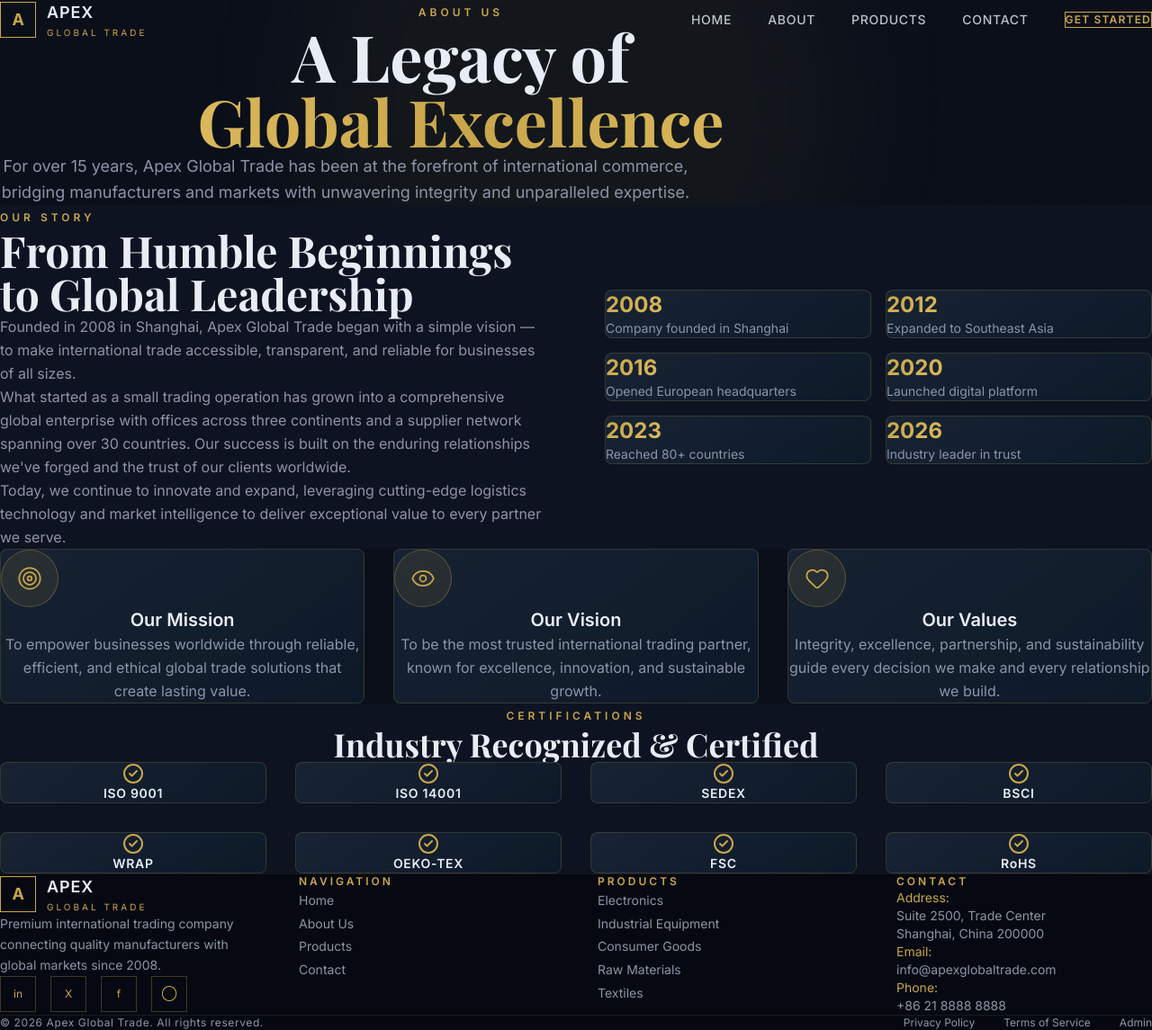
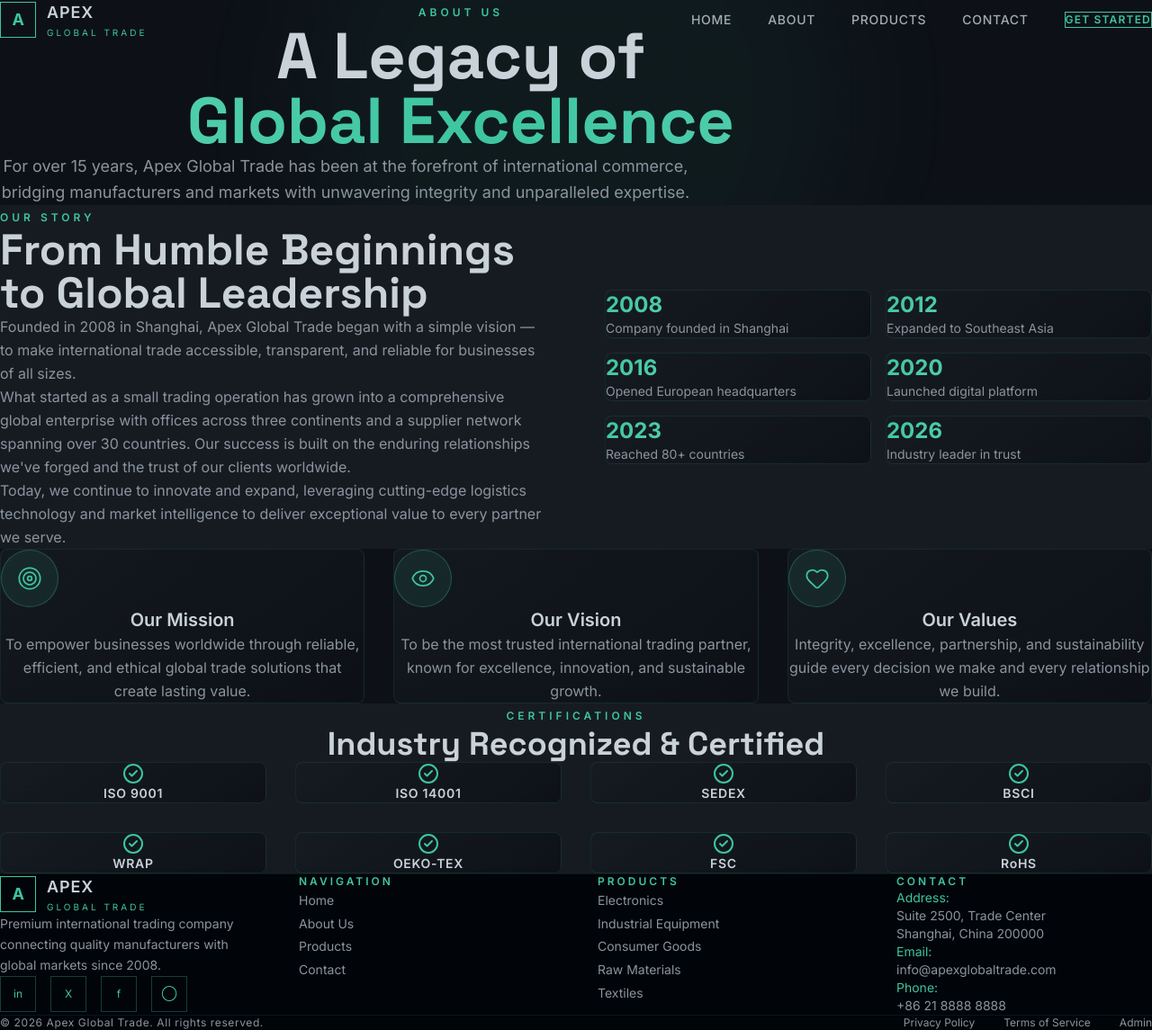
Before and after one commit to LZC0911/foreign-trade-website, a Next.js app: page /about in a window 1280 px wide. Shown: the whole page at 90% size. Built offline with nearby package versions, Linux system fonts and the light colour scheme.

Commit message:
design: shift from luxury gold to understated tech aesthetic

```diff
--- a/src/app/about/page.tsx
+++ b/src/app/about/page.tsx
@@ -6,15 +6,15 @@ export default function AboutPage() {
       {/* Hero */}
       <section className="relative pt-40 pb-24 overflow-hidden">
         <div className="absolute inset-0 grid-bg opacity-50" />
-        <div className="absolute top-1/2 left-1/2 -translate-x-1/2 -translate-y-1/2 w-[600px] h-[600px] bg-[#c9a64a]/5 rounded-full blur-3xl" />
+        <div className="absolute top-1/2 left-1/2 -translate-x-1/2 -translate-y-1/2 w-[600px] h-[600px] bg-[#3ec5a0]/5 rounded-full blur-3xl" />
 
         <div className="relative z-10 max-w-5xl mx-auto px-6 lg:px-8 text-center">
-          <span className="text-[#c9a64a] text-xs font-semibold tracking-[4px] uppercase">About Us</span>
-          <h1 className="text-5xl md:text-7xl font-bold text-[#e8edf5] mt-6 mb-8" style={{ fontFamily: "'Playfair Display', serif" }}>
+          <span className="text-[#3ec5a0] text-xs font-semibold tracking-[4px] uppercase">About Us</span>
+          <h1 className="text-5xl md:text-7xl font-bold text-[#c9d1d9] mt-6 mb-8" style={{ fontFamily: "'Space Grotesk', sans-serif" }}>
             A Legacy of<br />
             <span className="shimmer">Global Excellence</span>
           </h1>
-          <p className="text-[#8b95a7] text-lg max-w-3xl mx-auto leading-relaxed">
+          <p className="text-[#8b949e] text-lg max-w-3xl mx-auto leading-relaxed">
             For over 15 years, Apex Global Trade has been at the forefront of international commerce,
             bridging manufacturers and markets with unwavering integrity and unparalleled expertise.
           </p>
@@ -22,15 +22,15 @@ export default function AboutPage() {
       </section>
 
       {/* Our Story */}
-      <section className="py-24 bg-[#0d1320]">
+      <section className="py-24 bg-[#161b22]">
         <div className="max-w-7xl mx-auto px-6 lg:px-8">
           <div className="grid lg:grid-cols-2 gap-16 items-center">
             <div>
-              <span className="text-[#c9a64a] text-xs font-semibold tracking-[4px] uppercase">Our Story</span>
-              <h2 className="text-4xl md:text-5xl font-bold text-[#e8edf5] mt-4 mb-8" style={{ fontFamily: "'Playfair Display', serif" }}>
+              <span className="text-[#3ec5a0] text-xs font-semibold tracking-[4px] uppercase">Our Story</span>
+              <h2 className="text-4xl md:text-5xl font-bold text-[#c9d1d9] mt-4 mb-8" style={{ fontFamily: "'Space Grotesk', sans-serif" }}>
                 From Humble Beginnings<br />to Global Leadership
               </h2>
-              <div className="space-y-5 text-[#8b95a7] leading-relaxed">
+              <div className="space-y-5 text-[#8b949e] leading-relaxed">
                 <p>
                   Founded in 2008 in Shanghai, Apex Global Trade began with a simple vision — to make international trade
                   accessible, transparent, and reliable for businesses of all sizes.
@@ -57,7 +57,7 @@ export default function AboutPage() {
               ].map((milestone, i) => (
                 <div key={i} className="card p-6">
                   <div className="text-2xl font-bold text-gold-gradient mb-2">{milestone.year}</div>
-                  <div className="text-[#8b95a7] text-sm">{milestone.event}</div>
+                  <div className="text-[#8b949e] text-sm">{milestone.event}</div>
                 </div>
               ))}
             </div>
@@ -66,7 +66,7 @@ export default function AboutPage() {
       </section>
 
       {/* Mission Vision Values */}
-      <section className="py-24 bg-[#0a0f1a]">
+      <section className="py-24 bg-[#0d1117]">
         <div className="max-w-7xl mx-auto px-6 lg:px-8">
           <div className="grid md:grid-cols-3 gap-8">
             {[
@@ -87,11 +87,11 @@ export default function AboutPage() {
               },
             ].map((item, i) => (
               <div key={i} className="card p-10 text-center">
-                <div className="w-16 h-16 mx-auto bg-[#c9a64a]/10 border border-[#c9a64a]/30 rounded-full flex items-center justify-center mb-6">
-                  <item.icon className="text-[#c9a64a]" size={28} strokeWidth={1.5} />
+                <div className="w-16 h-16 mx-auto bg-[#3ec5a0]/10 border border-[#3ec5a0]/30 rounded-full flex items-center justify-center mb-6">
+                  <item.icon className="text-[#3ec5a0]" size={28} strokeWidth={1.5} />
                 </div>
-                <h3 className="text-xl font-semibold text-[#e8edf5] mb-4">{item.title}</h3>
-                <p className="text-[#8b95a7] leading-relaxed">{item.desc}</p>
+                <h3 className="text-xl font-semibold text-[#c9d1d9] mb-4">{item.title}</h3>
+                <p className="text-[#8b949e] leading-relaxed">{item.desc}</p>
               </div>
             ))}
           </div>
@@ -99,17 +99,17 @@ export default function AboutPage() {
       </section>
 
       {/* Certifications */}
-      <section className="py-24 bg-[#0d1320]">
+      <section className="py-24 bg-[#161b22]">
         <div className="max-w-7xl mx-auto px-6 lg:px-8 text-center">
-          <span className="text-[#c9a64a] text-xs font-semibold tracking-[4px] uppercase">Certifications</span>
-          <h2 className="text-4xl font-bold text-[#e8edf5] mt-4 mb-16" style={{ fontFamily: "'Playfair Display', serif" }}>
+          <span className="text-[#3ec5a0] text-xs font-semibold tracking-[4px] uppercase">Certifications</span>
+          <h2 className="text-4xl font-bold text-[#c9d1d9] mt-4 mb-16" style={{ fontFamily: "'Space Grotesk', sans-serif" }}>
             Industry Recognized & Certified
           </h2>
           <div className="grid grid-cols-2 md:grid-cols-4 gap-8">
             {['ISO 9001', 'ISO 14001', 'SEDEX', 'BSCI', 'WRAP', 'OEKO-TEX', 'FSC', 'RoHS'].map((cert) => (
               <div key={cert} className="card p-6 flex flex-col items-center justify-center">
-                <CheckCircle2 className="text-[#c9a64a] mb-3" size={24} />
-                <span className="text-[#e8edf5] font-semibold text-sm tracking-wider">{cert}</span>
+                <CheckCircle2 className="text-[#3ec5a0] mb-3" size={24} />
+                <span className="text-[#c9d1d9] font-semibold text-sm tracking-wider">{cert}</span>
               </div>
             ))}
           </div>
--- a/src/app/globals.css
+++ b/src/app/globals.css
@@ -1,15 +1,15 @@
 @import "tailwindcss";
 
 :root {
-  --background: #0a0f1a;
-  --foreground: #e8edf5;
-  --navy: #0d1b2a;
-  --navy-light: #1b2838;
-  --gold: #c9a64a;
-  --gold-light: #e8c76a;
-  --gold-dark: #a8883a;
-  --accent: #4a9eff;
-  --text-muted: #8b95a7;
+  --background: #0d1117;
+  --foreground: #c9d1d9;
+  --navy: #0d1117;
+  --navy-light: #161b22;
+  --gold: #3ec5a0;
+  --gold-light: #5dd4b8;
+  --gold-dark: #2ea887;
+  --accent: #58a6ff;
+  --text-muted: #8b949e;
 }
 
 @theme inline {
@@ -51,7 +51,7 @@ body {
   padding: 0;
 }
 
-/* Gold gradient text */
+/* Accent gradient text */
 .text-gold-gradient {
   background: linear-gradient(135deg, var(--gold) 0%, var(--gold-light) 50%, var(--gold) 100%);
   -webkit-background-clip: text;
@@ -59,7 +59,7 @@ body {
   background-clip: text;
 }
 
-/* Gold border gradient */
+/* Accent border gradient */
 .border-gold-gradient {
   border: 1px solid transparent;
   background: linear-gradient(var(--navy), var(--navy)) padding-box,
@@ -99,15 +99,15 @@ body {
 
 /* Glow effect */
 .glow-gold {
-  box-shadow: 0 0 20px rgba(201, 166, 74, 0.3), 0 0 40px rgba(201, 166, 74, 0.1);
+  box-shadow: 0 0 20px rgba(62, 197, 160, 0.15), 0 0 40px rgba(62, 197, 160, 0.06);
 }
 
 /* Button styles */
 .btn-primary {
-  background: linear-gradient(135deg, var(--gold-dark) 0%, var(--gold) 50%, var(--gold-dark) 100%);
-  color: var(--navy);
+  background: var(--gold);
+  color: #0d1117;
   padding: 14px 36px;
-  border-radius: 2px;
+  border-radius: 4px;
   font-weight: 600;
   letter-spacing: 1px;
   text-transform: uppercase;
@@ -119,47 +119,48 @@ body {
 }
 
 .btn-primary:hover {
+  background: var(--gold-light);
   transform: translateY(-2px);
-  box-shadow: 0 10px 30px rgba(201, 166, 74, 0.3);
+  box-shadow: 0 10px 30px rgba(62, 197, 160, 0.2);
 }
 
 .btn-outline {
   background: transparent;
   color: var(--gold);
   padding: 14px 36px;
-  border-radius: 2px;
+  border-radius: 4px;
   font-weight: 600;
   letter-spacing: 1px;
   text-transform: uppercase;
-  border: 2px solid var(--gold);
+  border: 1px solid var(--gold);
   cursor: pointer;
   transition: all 0.3s ease;
 }
 
 .btn-outline:hover {
   background: var(--gold);
-  color: var(--navy);
+  color: #0d1117;
 }
 
 /* Card style */
 .card {
-  background: linear-gradient(145deg, rgba(27, 40, 56, 0.8), rgba(13, 27, 42, 0.9));
-  border: 1px solid rgba(201, 166, 74, 0.2);
+  background: linear-gradient(145deg, rgba(22, 27, 34, 0.8), rgba(13, 17, 23, 0.9));
+  border: 1px solid rgba(62, 197, 160, 0.12);
   border-radius: 8px;
   backdrop-filter: blur(10px);
   transition: all 0.4s ease;
 }
 
 .card:hover {
-  border-color: rgba(201, 166, 74, 0.5);
+  border-color: rgba(62, 197, 160, 0.3);
   transform: translateY(-5px);
-  box-shadow: 0 20px 40px rgba(0, 0, 0, 0.3), 0 0 30px rgba(201, 166, 74, 0.1);
+  box-shadow: 0 20px 40px rgba(0, 0, 0, 0.3), 0 0 30px rgba(62, 197, 160, 0.06);
 }
 
 /* Section divider */
 .section-divider {
   width: 60px;
-  height: 2px;
+  height: 1px;
   background: linear-gradient(90deg, transparent, var(--gold), transparent);
   margin: 20px auto;
 }
@@ -167,8 +168,8 @@ body {
 /* Grid pattern background */
 .grid-bg {
   background-image:
-    linear-gradient(rgba(201, 166, 74, 0.03) 1px, transparent 1px),
-    linear-gradient(90deg, rgba(201, 166, 74, 0.03) 1px, transparent 1px);
+    linear-gradient(rgba(62, 197, 160, 0.02) 1px, transparent 1px),
+    linear-gradient(90deg, rgba(62, 197, 160, 0.02) 1px, transparent 1px);
   background-size: 50px 50px;
 }
 
@@ -182,25 +183,25 @@ body {
 }
 
 ::-webkit-scrollbar-thumb {
-  background: var(--gold-dark);
+  background: #30363d;
   border-radius: 4px;
 }
 
 ::-webkit-scrollbar-thumb:hover {
-  background: var(--gold);
+  background: #484f58;
 }
 
 /* Selection */
 ::selection {
   background: var(--gold);
-  color: var(--navy);
+  color: #0d1117;
 }
 
 /* Input styles */
 .form-input {
   width: 100%;
-  background: rgba(27, 40, 56, 0.6);
-  border: 1px solid rgba(201, 166, 74, 0.3);
+  background: rgba(22, 27, 34, 0.6);
+  border: 1px solid rgba(62, 197, 160, 0.2);
   padding: 14px 18px;
   border-radius: 4px;
   color: var(--foreground);
@@ -211,7 +212,7 @@ body {
 .form-input:focus {
   outline: none;
   border-color: var(--gold);
-  box-shadow: 0 0 0 3px rgba(201, 166, 74, 0.1);
+  box-shadow: 0 0 0 3px rgba(62, 197, 160, 0.08);
 }
 
 .form-input::placeholder {
@@ -225,12 +226,12 @@ body {
 }
 
 .admin-table th {
-  background: rgba(27, 40, 56, 0.8);
+  background: rgba(22, 27, 34, 0.8);
   padding: 14px 16px;
   text-align: left;
   font-weight: 600;
   color: var(--gold);
-  border-bottom: 2px solid rgba(201, 166, 74, 0.3);
+  border-bottom: 1px solid rgba(62, 197, 160, 0.2);
   text-transform: uppercase;
   font-size: 12px;
   letter-spacing: 1px;
@@ -243,12 +244,12 @@ body {
 }
 
 .admin-table tr:hover {
-  background: rgba(201, 166, 74, 0.05);
+  background: rgba(62, 197, 160, 0.04);
 }
 
 .stat-card {
-  background: linear-gradient(145deg, rgba(27, 40, 56, 0.9), rgba(13, 27, 42, 0.95));
-  border: 1px solid rgba(201, 166, 74, 0.25);
+  background: linear-gradient(145deg, rgba(22, 27, 34, 0.9), rgba(13, 17, 23, 0.95));
+  border: 1px solid rgba(62, 197, 160, 0.15);
   border-radius: 8px;
   padding: 24px;
   position: relative;
--- a/src/app/layout.tsx
+++ b/src/app/layout.tsx
@@ -30,9 +30,9 @@ export default function RootLayout({ children }: { children: React.ReactNode })
       <head>
         <link rel="preconnect" href="https://fonts.googleapis.com" />
         <link rel="preconnect" href="https://fonts.gstatic.com" crossOrigin="" />
-        <link href="https://fonts.googleapis.com/css2?family=Playfair+Display:wght@400;500;600;700&family=Inter:wght@300;400;500;600;700&display=swap" rel="stylesheet" />
+        <link href="https://fonts.googleapis.com/css2?family=Space+Grotesk:wght@400;500;600;700&family=Inter:wght@300;400;500;600;700&display=swap" rel="stylesheet" />
       </head>
-      <body className="min-h-full w-full flex flex-col bg-[#0a0f1a] overflow-x-hidden">
+      <body className="min-h-full w-full flex flex-col bg-[#0d1117] overflow-x-hidden">
         <VisitTracker />
         <Navbar />
         <main className="w-full flex-1">{children}</main>
--- a/src/components/Footer.tsx
+++ b/src/components/Footer.tsx
@@ -2,21 +2,21 @@ import Link from 'next/link';
 
 export default function Footer() {
   return (
-    <footer className="bg-[#060912] border-t border-[#c9a64a]/10">
+    <footer className="bg-[#010409] border-t border-[#3ec5a0]/10">
       <div className="max-w-7xl mx-auto px-6 lg:px-8 py-16">
         <div className="grid grid-cols-1 md:grid-cols-2 lg:grid-cols-4 gap-12">
           {/* Brand */}
           <div className="lg:col-span-1">
             <div className="flex items-center gap-3 mb-6">
-              <div className="w-10 h-10 border border-[#c9a64a] flex items-center justify-center">
-                <span className="text-[#c9a64a] font-bold text-lg tracking-tight">A</span>
+              <div className="w-10 h-10 border border-[#3ec5a0] flex items-center justify-center">
+                <span className="text-[#3ec5a0] font-bold text-lg tracking-tight">A</span>
               </div>
               <div>
-                <div className="text-[#e8edf5] font-semibold tracking-wider text-lg">APEX</div>
-                <div className="text-[#c9a64a] text-[10px] tracking-[3px] uppercase">Global Trade</div>
+                <div className="text-[#c9d1d9] font-semibold tracking-wider text-lg">APEX</div>
+                <div className="text-[#3ec5a0] text-[10px] tracking-[3px] uppercase">Global Trade</div>
               </div>
             </div>
-            <p className="text-[#8b95a7] text-sm leading-relaxed mb-6">
+            <p className="text-[#8b949e] text-sm leading-relaxed mb-6">
               Premium international trading company connecting quality manufacturers with global markets since 2008.
             </p>
             <div className="flex gap-4">
@@ -24,7 +24,7 @@ export default function Footer() {
                 <a
                   key={icon}
                   href="#"
-                  className="w-10 h-10 border border-[#c9a64a]/30 flex items-center justify-center text-[#c9a64a] hover:bg-[#c9a64a] hover:text-[#0a0f1a] transition-all duration-300 text-xs"
+                  className="w-10 h-10 border border-[#3ec5a0]/30 flex items-center justify-center text-[#3ec5a0] hover:bg-[#3ec5a0] hover:text-[#0d1117] transition-all duration-300 text-xs"
                 >
                   {icon}
                 </a>
@@ -34,13 +34,13 @@ export default function Footer() {
 
           {/* Quick Links */}
           <div>
-            <h4 className="text-[#c9a64a] text-xs font-semibold tracking-[3px] uppercase mb-6">Navigation</h4>
+            <h4 className="text-[#3ec5a0] text-xs font-semibold tracking-[3px] uppercase mb-6">Navigation</h4>
             <ul className="space-y-3">
               {['Home', 'About Us', 'Products', 'Contact'].map((link) => (
                 <li key={link}>
                   <Link
                     href={`/${link === 'Home' ? '' : link.toLowerCase().replace(' ', '')}`}
-                    className="text-[#8b95a7] hover:text-[#c9a64a] text-sm transition-colors duration-300"
+                    className="text-[#8b949e] hover:text-[#3ec5a0] text-sm transition-colors duration-300"
                   >
                     {link}
                   </Link>
@@ -51,11 +51,11 @@ export default function Footer() {
 
           {/* Products */}
           <div>
-            <h4 className="text-[#c9a64a] text-xs font-semibold tracking-[3px] uppercase mb-6">Products</h4>
+            <h4 className="text-[#3ec5a0] text-xs font-semibold tracking-[3px] uppercase mb-6">Products</h4>
             <ul className="space-y-3">
               {['Electronics', 'Industrial Equipment', 'Consumer Goods', 'Raw Materials', 'Textiles'].map((item) => (
                 <li key={item}>
-                  <span className="text-[#8b95a7] text-sm cursor-pointer hover:text-[#c9a64a] transition-colors duration-300">
+                  <span className="text-[#8b949e] text-sm cursor-pointer hover:text-[#3ec5a0] transition-colors duration-300">
                     {item}
                   </span>
                 </li>
@@ -65,19 +65,19 @@ export default function Footer() {
 
           {/* Contact */}
           <div>
-            <h4 className="text-[#c9a64a] text-xs font-semibold tracking-[3px] uppercase mb-6">Contact</h4>
+            <h4 className="text-[#3ec5a0] text-xs font-semibold tracking-[3px] uppercase mb-6">Contact</h4>
             <ul className="space-y-4">
-              <li className="text-[#8b95a7] text-sm">
-                <span className="text-[#c9a64a]">Address:</span><br />
+              <li className="text-[#8b949e] text-sm">
+                <span className="text-[#3ec5a0]">Address:</span><br />
                 Suite 2500, Trade Center<br />
                 Shanghai, China 200000
               </li>
-              <li className="text-[#8b95a7] text-sm">
-                <span className="text-[#c9a64a]">Email:</span><br />
+              <li className="text-[#8b949e] text-sm">
+                <span className="text-[#3ec5a0]">Email:</span><br />
                 info@apexglobaltrade.com
               </li>
-              <li className="text-[#8b95a7] text-sm">
-                <span className="text-[#c9a64a]">Phone:</span><br />
+              <li className="text-[#8b949e] text-sm">
+                <span className="text-[#3ec5a0]">Phone:</span><br />
                 +86 21 8888 8888
               </li>
             </ul>
@@ -85,14 +85,14 @@ export default function Footer() {
         </div>
 
         {/* Bottom Bar */}
-        <div className="mt-16 pt-8 border-t border-[#c9a64a]/10 flex flex-col md:flex-row justify-between items-center gap-4">
-          <p className="text-[#8b95a7] text-xs tracking-wider">
+        <div className="mt-16 pt-8 border-t border-[#3ec5a0]/10 flex flex-col md:flex-row justify-between items-center gap-4">
+          <p className="text-[#8b949e] text-xs tracking-wider">
             © 2026 Apex Global Trade. All rights reserved.
           </p>
           <div className="flex gap-8">
-            <Link href="#" className="text-[#8b95a7] hover:text-[#c9a64a] text-xs transition-colors duration-300">Privacy Policy</Link>
-            <Link href="#" className="text-[#8b95a7] hover:text-[#c9a64a] text-xs transition-colors duration-300">Terms of Service</Link>
-            <Link href="/admin" className="text-[#8b95a7] hover:text-[#c9a64a] text-xs transition-colors duration-300">Admin</Link>
+            <Link href="#" className="text-[#8b949e] hover:text-[#3ec5a0] text-xs transition-colors duration-300">Privacy Policy</Link>
+            <Link href="#" className="text-[#8b949e] hover:text-[#3ec5a0] text-xs transition-colors duration-300">Terms of Service</Link>
+            <Link href="/admin" className="text-[#8b949e] hover:text-[#3ec5a0] text-xs transition-colors duration-300">Admin</Link>
           </div>
         </div>
       </div>
--- a/src/components/Navbar.tsx
+++ b/src/components/Navbar.tsx
@@ -27,7 +27,7 @@ export default function Navbar() {
     <nav
       className={`fixed top-0 left-0 right-0 z-50 transition-all duration-500 ${
         isScrolled
-          ? 'bg-[#0a0f1a]/95 backdrop-blur-md shadow-lg shadow-black/30 py-3'
+          ? 'bg-[#0d1117]/95 backdrop-blur-md shadow-lg shadow-black/30 py-3'
           : 'bg-transparent py-6'
       }`}
     >
@@ -35,12 +35,12 @@ export default function Navbar() {
         <div className="flex items-center justify-between">
           {/* Logo */}
           <Link href="/" className="flex items-center gap-3 group">
-            <div className="w-10 h-10 border border-[#c9a64a] flex items-center justify-center">
-              <span className="text-[#c9a64a] font-bold text-lg tracking-tight">A</span>
+            <div className="w-10 h-10 border border-[#3ec5a0] flex items-center justify-center">
+              <span className="text-[#3ec5a0] font-bold text-lg tracking-tight">A</span>
             </div>
             <div>
-              <div className="text-[#e8edf5] font-semibold tracking-wider text-lg">APEX</div>
-              <div className="text-[#c9a64a] text-[10px] tracking-[3px] uppercase">Global Trade</div>
+              <div className="text-[#c9d1d9] font-semibold tracking-wider text-lg">APEX</div>
+              <div className="text-[#3ec5a0] text-[10px] tracking-[3px] uppercase">Global Trade</div>
             </div>
           </Link>
 
@@ -50,15 +50,15 @@ export default function Navbar() {
               <Link
                 key={link.href}
                 href={link.href}
-                className="text-[#e8edf5]/80 hover:text-[#c9a64a] text-sm font-medium tracking-wider uppercase transition-colors duration-300 relative group"
+                className="text-[#c9d1d9]/80 hover:text-[#3ec5a0] text-sm font-medium tracking-wider uppercase transition-colors duration-300 relative group"
               >
                 {link.label}
-                <span className="absolute -bottom-1 left-0 w-0 h-px bg-[#c9a64a] transition-all duration-300 group-hover:w-full" />
+                <span className="absolute -bottom-1 left-0 w-0 h-px bg-[#3ec5a0] transition-all duration-300 group-hover:w-full" />
               </Link>
             ))}
             <Link
               href="/contact"
-              className="border border-[#c9a64a] text-[#c9a64a] px-6 py-2.5 text-xs font-semibold tracking-widest uppercase hover:bg-[#c9a64a] hover:text-[#0a0f1a] transition-all duration-300"
+              className="border border-[#3ec5a0] text-[#3ec5a0] px-6 py-2.5 text-xs font-semibold tracking-widest uppercase hover:bg-[#3ec5a0] hover:text-[#0d1117] transition-all duration-300"
             >
               Get Started
             </Link>
@@ -66,7 +66,7 @@ export default function Navbar() {
 
           {/* Mobile Menu Button */}
           <button
-            className="md:hidden text-[#c9a64a] p-2"
+            className="md:hidden text-[#3ec5a0] p-2"
             onClick={() => setIsMobileMenuOpen(!isMobileMenuOpen)}
           >
             {isMobileMenuOpen ? <X size={24} /> : <Menu size={24} />}
@@ -81,7 +81,7 @@ export default function Navbar() {
                 <Link
                   key={link.href}
                   href={link.href}
-                  className="text-[#e8edf5]/80 hover:text-[#c9a64a] text-sm font-medium tracking-wider uppercase transition-colors duration-300"
+                  className="text-[#c9d1d9]/80 hover:text-[#3ec5a0] text-sm font-medium tracking-wider uppercase transition-colors duration-300"
                   onClick={() => setIsMobileMenuOpen(false)}
                 >
                   {link.label}
@@ -89,7 +89,7 @@ export default function Navbar() {
               ))}
               <Link
                 href="/contact"
-                className="border border-[#c9a64a] text-[#c9a64a] px-6 py-3 text-xs font-semibold tracking-widest uppercase text-center mt-2 hover:bg-[#c9a64a] hover:text-[#0a0f1a] transition-all duration-300"
+                className="border border-[#3ec5a0] text-[#3ec5a0] px-6 py-3 text-xs font-semibold tracking-widest uppercase text-center mt-2 hover:bg-[#3ec5a0] hover:text-[#0d1117] transition-all duration-300"
                 onClick={() => setIsMobileMenuOpen(false)}
               >
                 Get Started
```
Also changed, not shown: src/app/contact/page.tsx (+36 -36 lines), src/app/page.tsx (+36 -36 lines), src/app/products/page.tsx (+19 -19 lines).
